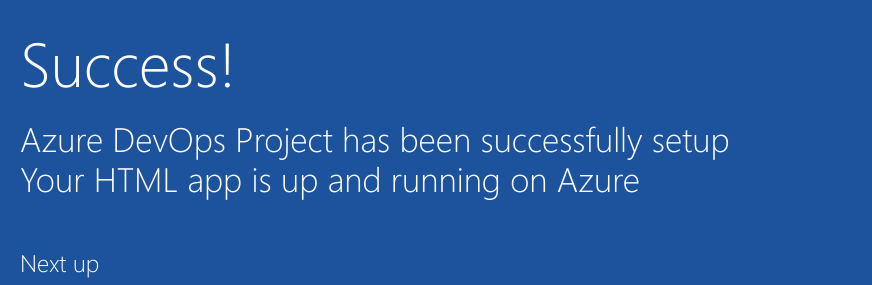
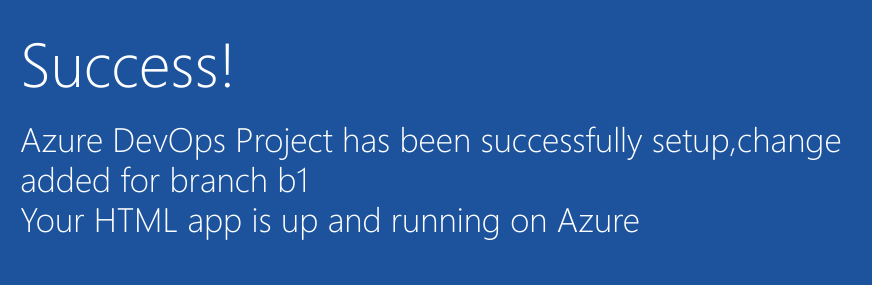
Before and after one commit to jkreddy79/firstremoterepo, a plain HTML site: page index.html in a window 1280 px wide. Shown: the part 352-637 px from the top of the page, 205-1077 px from the left. Drawn offline with Linux system fonts and the light colour scheme.

Commit message:
change added for b1

```diff
--- a/index.html
+++ b/index.html
@@ -19,7 +19,7 @@
         </div>
             <div class="content-body">
                 <div class="success-text">Success!</div>
-                <div class="description line-1"> Azure DevOps Project has been successfully setup</div>
+                <div class="description line-1"> Azure DevOps Project has been successfully setup,change added for branch b1</div>
                 <div class="description line-2"> Your HTML app is up and running on Azure</div>
                 <div class="next-steps-container">
                     <div class="next-steps-header">Next up</div>
```
